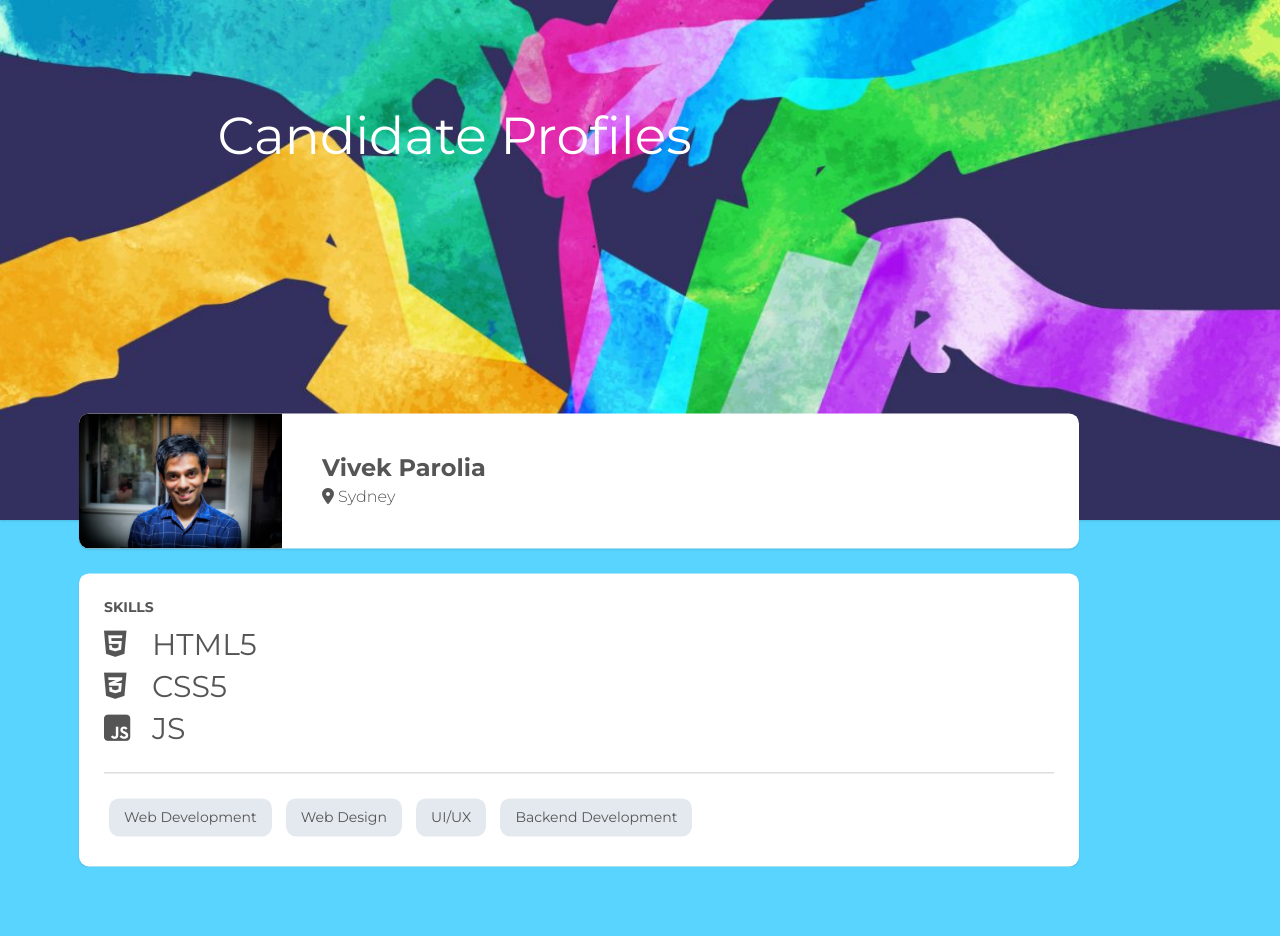
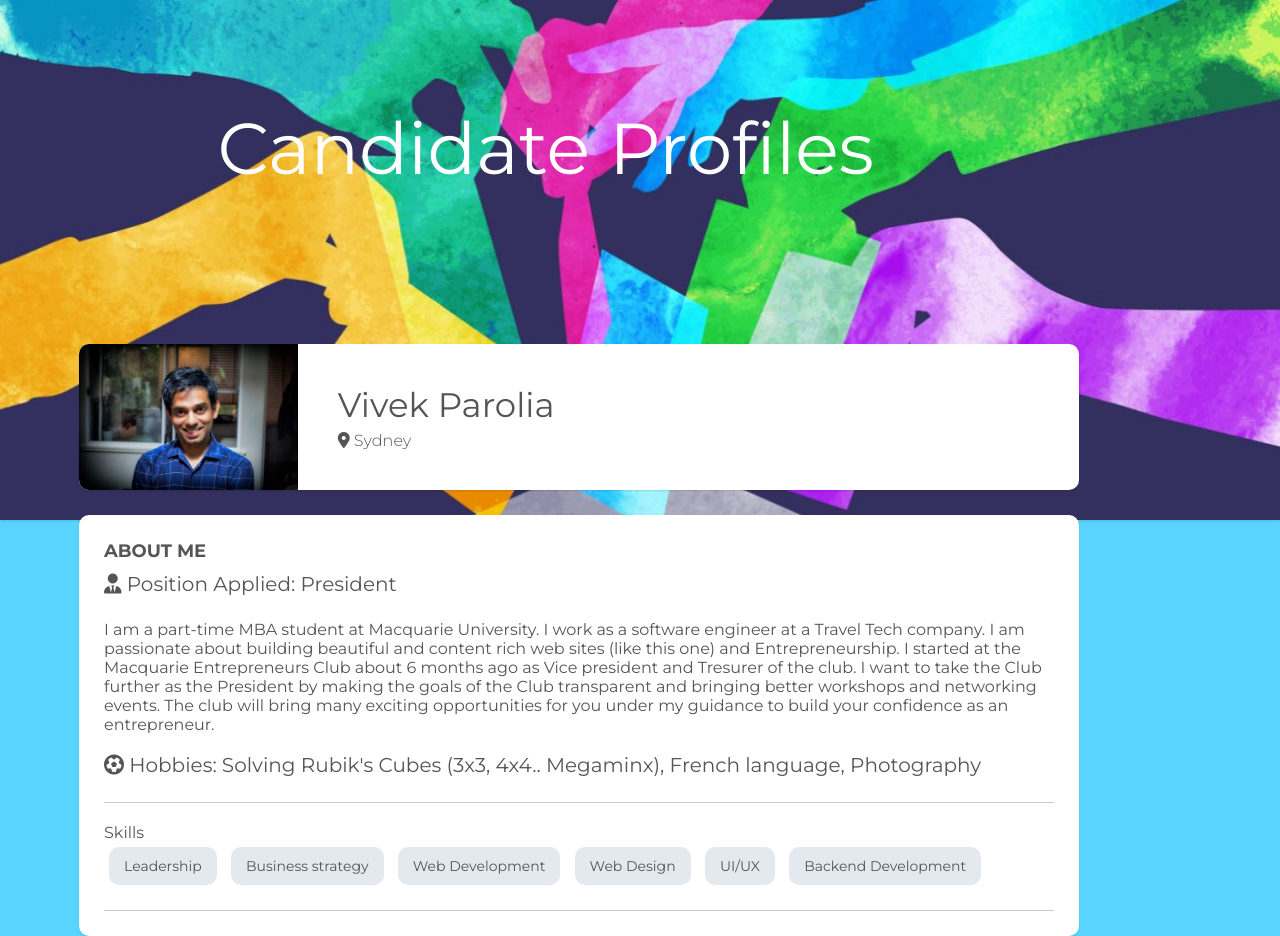
Before and after one commit to paroliav/election-profiles, a website: page index.html in a window 1280 px wide. Shown: the top 936 px of the page. Before the commit the page ends 867 px from the top, so only its background shows below. Drawn offline with Linux system fonts and the light colour scheme.

Commit message:
second commit

```diff
--- a/index.html
+++ b/index.html
@@ -4,7 +4,7 @@
     <meta charset="UTF-8">
     <title>Candidate Profiles</title>
     <link rel="stylesheet" href="styles.css">
-    <script src="https://kit.fontawesome.com/b99e675b6e.js"></script>
+    <script src="https://kit.fontawesome.com/7f2df7f11a.js"></script>
 </head>
 <body>
 
@@ -33,18 +33,32 @@
         </div>
         <div class="profile_skills">
             <div class="skills">
-                <p>Skills</p>
+                <p class="sub-head">About Me</p>
                 <ul>
-                    <li><span class="icon"><i class="fab fa-html5"></i></span>
-                        <span class="title">HTML5</span>
+                    <li><span class="icon"><i class="fas fa-user-tie"></i></span>
+                        <span class="title">Position Applied: President</span>
                     </li>
-                    <li><span class="icon"><i class="fab fa-css3-alt"></i></span>
-                        <span class="title">CSS5</span></li>
-                    <li><span class="icon"><i class="fab fa-js-square"></i></span>
-                        <span class="title">JS</span></li>
+                </ul>
+                <br>
+                <div class="speech">
+                    <p>
+                        I am a part-time MBA student at Macquarie University. I work as a software engineer at a Travel Tech company.
+                        I am passionate about building beautiful and content rich web sites (like this one) and Entrepreneurship. I started at the Macquarie Entrepreneurs Club about 6 months ago as Vice president and Tresurer of the club.
+                        I want to take the Club further as the President by making the goals of the Club transparent and bringing better workshops and networking events.
+                        The club will bring many exciting opportunities for you under my guidance to build your confidence as an entrepreneur.
+                    </p>
+                </div>
+                <br>
+                <ul>
+                    <li><span class="icon"><i class="fas fa-futbol"></i></span>
+                        <span class="title">Hobbies: Solving Rubik's Cubes (3x3, 4x4.. Megaminx), French language, Photography</span>
+                    </li>
                 </ul>
             </div>
-            <div class="tags_wrap">
+            <div class="tags_wrap skills">
+                <p>Skills</p>
+                <span class="tag">Leadership</span>
+                <span class="tag">Business strategy</span>
                 <span class="tag">Web Development</span>
                 <span class="tag">Web Design</span>
                 <span class="tag">UI/UX</span>
--- a/styles.css
+++ b/styles.css
@@ -43,7 +43,7 @@ body{
 
 .page-header{
   font-weight: 1700;
-  font-size: 52px;
+  font-size: 72px;
   color: #fff;
 }
 
@@ -71,7 +71,7 @@ body{
 }
 
 .wrapper .profile .profile_img_info .img{
-  width: 225px;
+  width: 248px;
 }
 
 .wrapper .profile .profile_img_info .img img{
@@ -87,8 +87,8 @@ body{
 }
 
 .wrapper .profile .profile_img_info .info .name{
-  font-size: 24px;
-  font-weight: 700;
+  font-size: 34px;
+  font-weight: 400;
   margin-bottom: 5px;
 }
 
@@ -108,15 +108,15 @@ body{
   border-bottom: 1px solid #cccccc;
 }
 
-.wrapper .profile .profile_skills .skills p{
+.wrapper .profile .profile_skills .skills .sub-head{
   text-transform: uppercase;
-  font-weight: 700;
-  font-size: 14px;
+  font-weight: 900;
+  font-size: 18px;
   margin-bottom: 10px;
 }
 
 .wrapper .profile .profile_skills .skills ul li{
-  font-size: 30px;
+  font-size: 20px;
   margin-bottom: 5px;
 }
 
@@ -177,3 +177,8 @@ body{
 .wrapper .profile_counts .profile_counts_wrap .item .title{
   font-size: 14px;
 }
+
+.profile_skills .skills .speech{
+    font-weight: 400;
+    font-size: 16px;
+}
```
